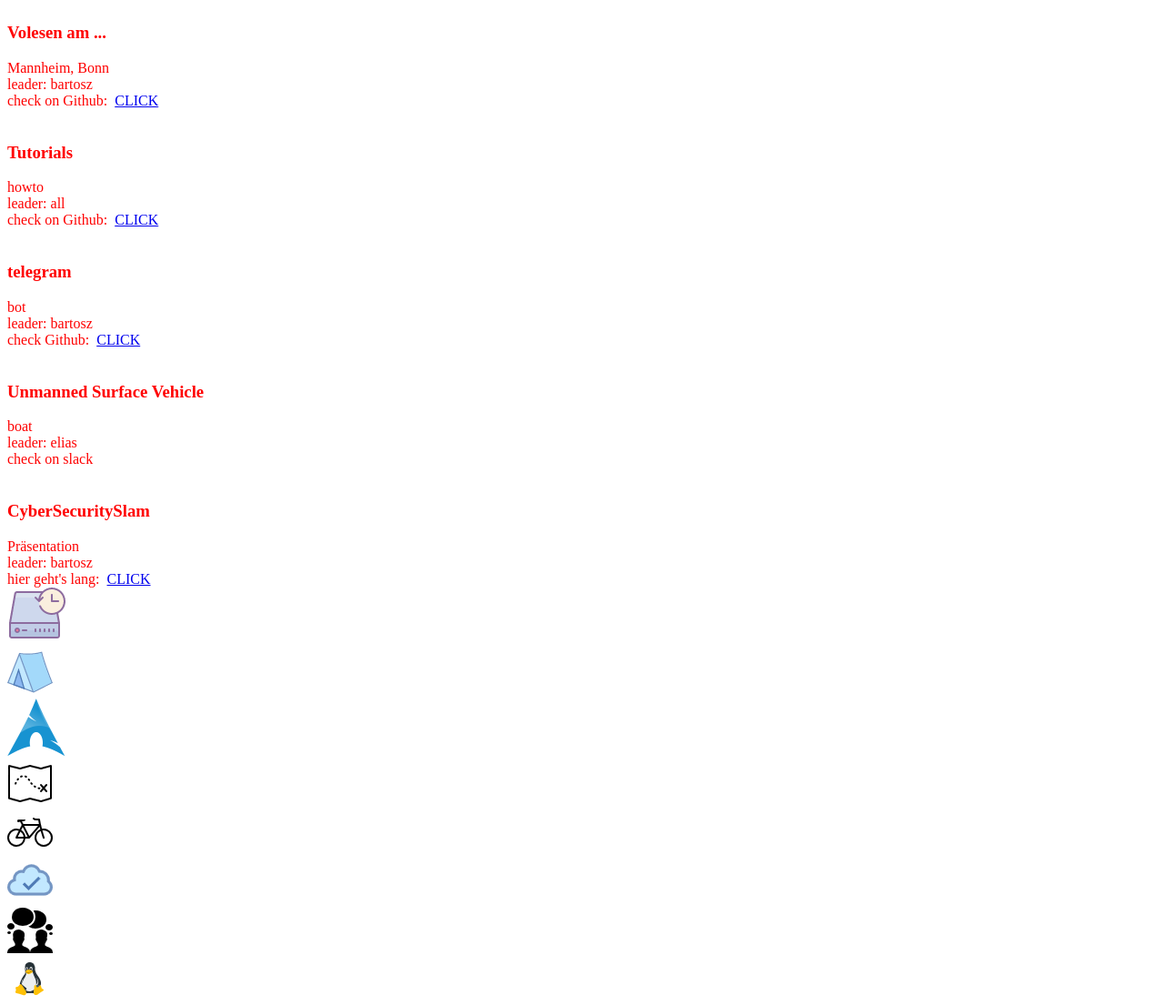
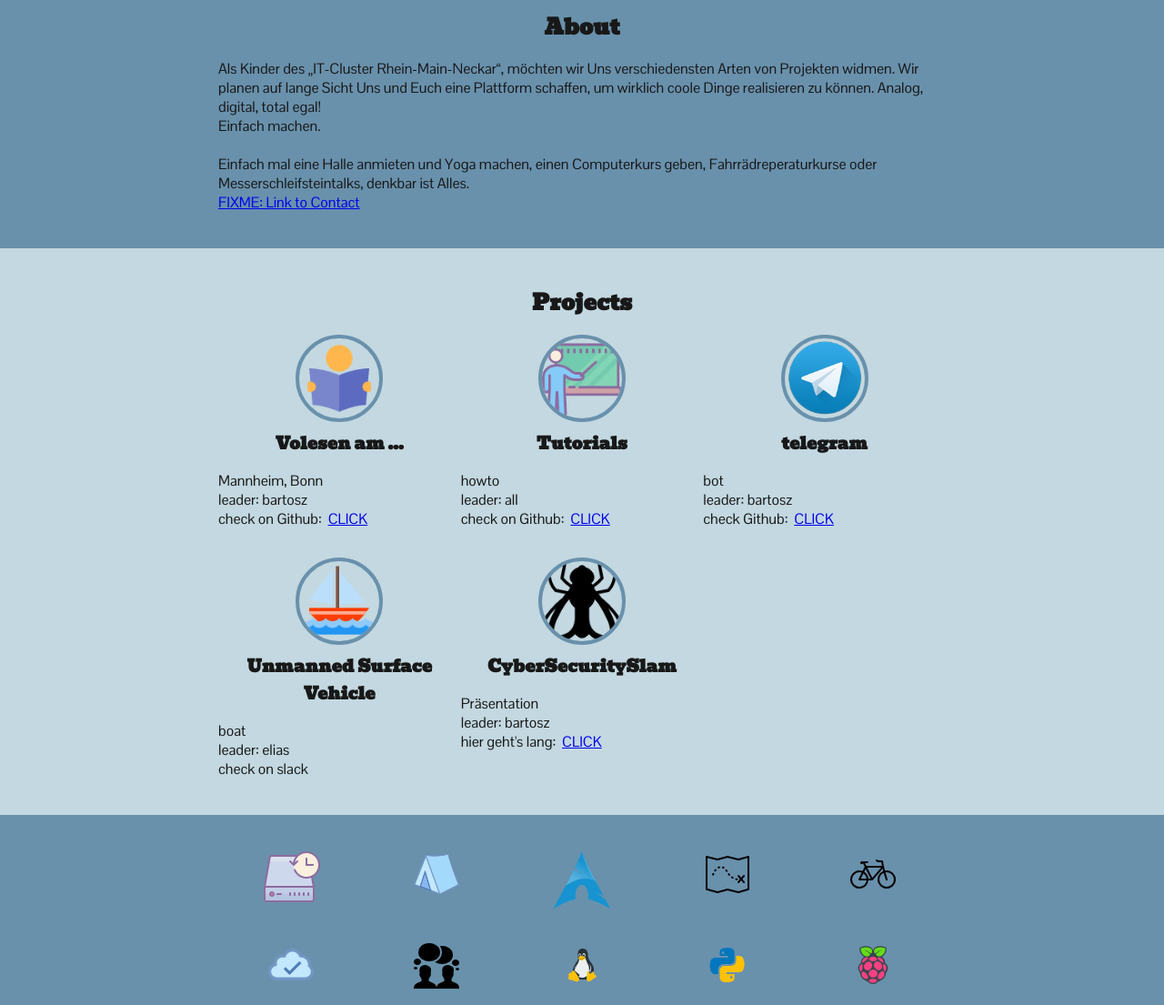
Before and after one commit to VfcD/VfcD.github.io, a website: page index.html in a window 1280 px wide. Shown: the part 587-1692 px from the top of the page at 91% size. Drawn offline with Linux system fonts and the light colour scheme.

Commit message:
feat: setup styling baelines

```diff
--- a/index.html
+++ b/index.html
@@ -9,6 +9,8 @@
     <meta name="author" content="bm">
 
     <title>VfcD Verein für coole Dinge</title>
+
+    <link href="https://fonts.googleapis.com/css?family=Bevan|Pontano+Sans" rel="stylesheet">
 
     <link href="dist/style.css" rel="stylesheet">
 </head>
@@ -25,16 +27,20 @@
         </ul>
     </nav>
 
-    <header class="header">
-        <img src="#" alt="" class="header__image">
+    <header class="header section">
+        <div class="section__content">
+            <img src="./img/profile1.png" alt="" class="header__image">
             <h1 class="h1">Verein für coole Dinge</h1>
             <p class="header__intro">„Die Welt zu durchschauen, sie zu verachten, mag großer Denker Sache sein.<br>
                 Mir aber liegt einzig daran, die Welt lieben zu können,<br>
                 sie und mich und alle Wesen mit Liebe und Bewunderung und Ehrfurcht betrachten zu können.“<br>
-            -  Emil Sinclair</p>
+                -  Emil Sinclair
+            </p>
+        </div>
     </header>
 
     <section class="section about">
+        <div class="section__content">
             <h2 class="h2">About</h2>
             <p class="text">
                 Als Kinder des „IT-Cluster Rhein-Main-Neckar“, möchten wir Uns verschiedensten Arten von Projekten widmen.
@@ -46,13 +52,15 @@
                 Fahrrädreperaturkurse oder Messerschleifsteintalks, denkbar ist Alles.
             </p>
             <a href="#" class="link">FIXME: Link to Contact</a>
+        </div>
     </section>
 
     <section class="section projects">
+        <div class="section__content">
             <h2 class="h2">Projects</h2>
             <div class="grid">
                 <div class="grid__item">
-                <img src="#" alt="" class="project__image">
+                    <img class="project__image" src="img/proj/read.png" alt="">
                     <h3 class="h3">Volesen am ...</h3>
                     <div class="project__sub-headline">Mannheim, Bonn</div>
                     <div class="project__leader">leader: bartosz</div>
@@ -62,7 +70,7 @@
                     </div>
                 </div>
                 <div class="grid__item">
-                <img src="#" alt="" class="project__image">
+                    <img class="project__image" src="img/proj/tut.png" alt="">
                     <h3 class="h3">Tutorials</h3>
                     <div class="project__sub-headline">howto</div>
                     <div class="project__leader">leader: all</div>
@@ -72,7 +80,7 @@
                     </div>
                 </div>
                 <div class="grid__item">
-                <img src="#" alt="" class="project__image">
+                    <img class="project__image" src="img/proj/tele.png" alt="">
                     <h3 class="h3">telegram</h3>
                     <div class="project__sub-headline">bot</div>
                     <div class="project__leader">leader: bartosz</div>
@@ -82,7 +90,7 @@
                     </div>
                 </div>
                 <div class="grid__item">
-                <img src="#" alt="" class="project__image">
+                    <img class="project__image" src="img/proj/boat.png" alt="">
                     <h3 class="h3">Unmanned Surface Vehicle</h3>
                     <div class="project__sub-headline">boat</div>
                     <div class="project__leader">leader: elias</div>
@@ -91,7 +99,7 @@
                     </div>
                 </div>
                 <div class="grid__item">
-                <img src="#" alt="" class="project__image">
+                    <img class="project__image" src="img/proj/fly.png" alt="">
                     <h3 class="h3">CyberSecuritySlam</h3>
                     <div class="project__sub-headline">Präsentation</div>
                     <div class="project__leader">leader: bartosz</div>
@@ -101,44 +109,48 @@
                     </div>
                 </div>
             </div>
+        </div>
     </section>
 
     <section class="section areas">
+        <div class="section__content">
             <div class="grid">
-            <div class="grid__item">
-                <img class="area__image" src="img/bereiche/Backup.png" alt="backups">
+                <div class="grid__item area">
+                    <img src="img/bereiche/Backup.png" alt="backups">
                 </div>
-            <div class="grid__item">
-                <img class="area__image" src="img/bereiche/camp.png" alt="camping">
+                <div class="grid__item area">
+                    <img src="img/bereiche/camp.png" alt="camping">
                 </div>
-            <div class="grid__item">
-                <img class="area__image" src="img/bereiche/Archlinux-logo.png" alt="archlinux">
+                <div class="grid__item area">
+                    <img src="img/bereiche/Archlinux-logo.png" alt="archlinux">
                 </div>
-            <div class="grid__item">
-                <img class="area__image" src="img/bereiche/adventure.png" alt="adventure">
+                <div class="grid__item area">
+                    <img src="img/bereiche/adventure.png" alt="adventure">
                 </div>
-            <div class="grid__item">
-                <img class="area__image" src="img/bereiche/bicycles.png" alt="bicycles">
+                <div class="grid__item area">
+                    <img src="img/bereiche/bicycles.png" alt="bicycles">
                 </div>
-            <div class="grid__item">
-                <img class="area__image" src="img/bereiche/cloud.png" alt="cloud">
+                <div class="grid__item area">
+                    <img src="img/bereiche/cloud.png" alt="cloud">
                 </div>
-            <div class="grid__item">
-                <img class="area__image" src="img/bereiche/collab.png" alt="colab">
+                <div class="grid__item area">
+                    <img src="img/bereiche/collab.png" alt="colab">
                 </div>
-            <div class="grid__item">
-                <img class="area__image" src="img/bereiche/linux.png" alt="linux">
+                <div class="grid__item area">
+                    <img src="img/bereiche/linux.png" alt="linux">
                 </div>
-            <div class="grid__item">
-                <img class="area__image" src="img/bereiche/python.png" alt="python">
+                <div class="grid__item area">
+                    <img src="img/bereiche/python.png" alt="python">
                 </div>
-            <div class="grid__item">
-                <img class="area__image" src="img/bereiche/raspberry.png" alt="raspberry">
+                <div class="grid__item area">
+                    <img src="img/bereiche/raspberry.png" alt="raspberry">
+                </div>
             </div>
         </div>
     </section>
 
     <section class="section contributers">
+        <div class="section__content">
             <div class="grid">
                 <div class="grid__item">
                     <img class="contributer__image" src="img/usr/5.jpg" alt="">
@@ -147,25 +159,25 @@
                     <div class="contributer__topic">no info</div>
                 </div>
                 <div class="grid__item">
-                <img class="icontributer__image" src="img/usr/1.jpg" alt="">
+                    <img class="contributer__image" src="img/usr/1.jpg" alt="">
                     <h3 class="h3">alina</h3>
                     <div class="contributer__title">Fraurenrechte</div>
                     <div class="contributer__topic">no info</div>
                 </div>
                 <div class="grid__item">
-                <img class="icontributer__image" src="img/usr/2.jpg" alt="">
+                    <img class="contributer__image" src="img/usr/2.jpg" alt="">
                     <h3 class="h3">elias</h3>
                     <div class="contributer__title">Camping</div>
                     <div class="contributer__topic">programmieren</div>
                 </div>
                 <div class="grid__item">
-                <img class="img-contributer__image="img/usr/3.jpg" alt="">
+                    <img class="contributer__image" src="img/usr/3.jpg" alt="">
                     <h3 class="h3">sekretär</h3>
                     <div class="contributer__title">Notieren</div>
                     <div class="contributer__topic">im Internetz</div>
                 </div>
                 <div class="grid__item">
-                <img class="imgcontributer__image src="img/usr/4.jpg" alt="">
+                    <img class="contributer__image" src="img/usr/4.jpg" alt="">
                     <h3 class="h3">bartosz</h3>
                     <div class="contributer__title">Fahrer</div>
                     <div class="contributer__topic">organisieren</div>
@@ -183,7 +195,7 @@
                     <div class="contributer__topic">ratschlagen</div>
                 </div>
                 <div class="grid__item">
-                <img class="icontributer__image" src="img/usr/default.png" alt="">
+                    <img class="contributer__image" src="img/usr/default.png" alt="">
                     <h3 class="h3">piotr</h3>
                     <div class="contributer__title">Denker</div>
                     <div class="contributer__topic">programmieren</div>
@@ -201,14 +213,18 @@
                     <div class="contributer__topic">gottstatus</div>
                 </div>
             </div>
+        </div>
     </section>
 
     <section class="section contact">
+        <div class="section__content">
             <h2 class="h2">Contact Us</h2>
             <p class="contact__email">:derbarti gmail com</p>
+        </div>
     </section>
 
-    <footer class="footer">
+    <footer class="footer section">
+        <div class="section__content">
             <div class="grid">
                 <div class="grid__item">
                     <h3 class="h3">Location</h3>
@@ -231,6 +247,7 @@
                     </div>
                 </div>
             </div>
+        </div>
     </footer>
 
     <div class="copyright">
--- /dev/null
+++ b/styles/constants.scss
@@ -0,0 +1,9 @@
+$baseUnit: 8px;
+
+$colorImpact: #d85c37;
+$colorPrimary: #6991ac;
+$colorSecondary: #c3d8e0;
+$colorGray: #67727a;
+$colorBright: #f5f5f5;
+
+$fontColor: #181818;
--- a/styles/style.scss
+++ b/styles/style.scss
@@ -1,4 +1,114 @@
-html, body {
-    min-height: 100%;
-    color: red;
+@import './constants.scss';
+
+* {
+    margin: 0;
+    padding: 0;
 }
+
+body {
+    font-family: 'Pontano Sans', sans-serif;
+    color: $fontColor;
+    -webkit-font-smoothing: antialiased;
+}
+
+.h1, .h2, .h3, .navigation {
+    font-family: 'Bevan', cursive;
+    font-weight: bold;
+}
+
+// ==== TEXT ====
+.h1, .h2, .h3 {
+    margin: $baseUnit auto $baseUnit*2;
+    text-align: center;
+}
+
+// ==== Grid ====
+.grid {
+    display: flex;
+    flex-wrap: wrap;
+}
+
+.grid__item {
+    width: percentage(1/3);
+    margin-top: $baseUnit*4;
+
+    &:nth-child(-n+3) {
+        margin-top: 0;
+    }
+}
+
+// ==== NAVIGATION ====
+.navigation {
+    display: flex;
+    justify-content: space-between;
+    width: 100%;
+    padding: $baseUnit*2 $baseUnit*3;
+    box-sizing: border-box;
+    background: $colorImpact;
+    color: white;
+}
+
+.menu {
+    display: flex;
+}
+
+.menu__item {
+    margin-left: $baseUnit;
+    list-style: none;
+    cursor: pointer;
+
+    &:hover, &:focus, &:active {
+        text-decoration: underline;
+    }
+}
+
+// ===== CONTENT BASE ====
+.section {
+    display: inline-block;
+    width: 100%;
+    padding: 0 $baseUnit*2;
+    box-sizing: border-box;
+    background: $colorPrimary;
+
+    &:nth-child(even) {
+        background: $colorSecondary;
+    }
+}
+
+.section__content {
+    max-width: 800px;
+    margin: $baseUnit*5 auto;
+}
+
+// ==== HEADER ====
+.header {
+    text-align: center;
+}
+
+// ==== Projects ====
+.project__image {
+    display: block;
+    width: $baseUnit*12;
+    margin: 0 auto;
+    border-radius: 50%;
+    border: 4px solid $colorPrimary;
+    box-sizing: border-box;
+}
+
+    // ==== Areas ====
+.area {
+    width: percentage(1/5);
+    text-align: center;
+    margin-top: $baseUnit*4;
+
+    &:nth-child(-n+5) {
+        margin-top: 0;
+    }
+}
+
+
+// ==== Contributer ====
+.contributer__image {
+    width: calc(100% - #{$baseUnit*4});
+    border-radius: 50%;
+}
```
Also changed, not shown: dist/style.css. Lines whose indentation alone changed are shown as unchanged.
